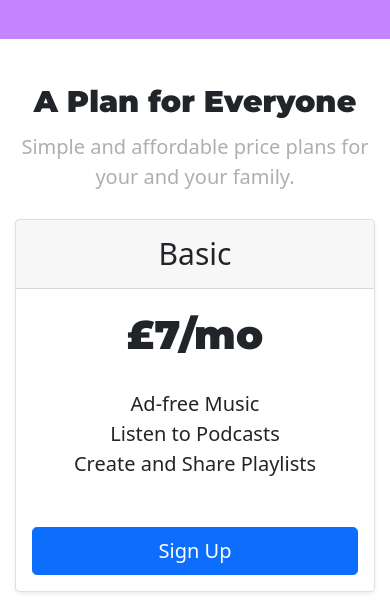
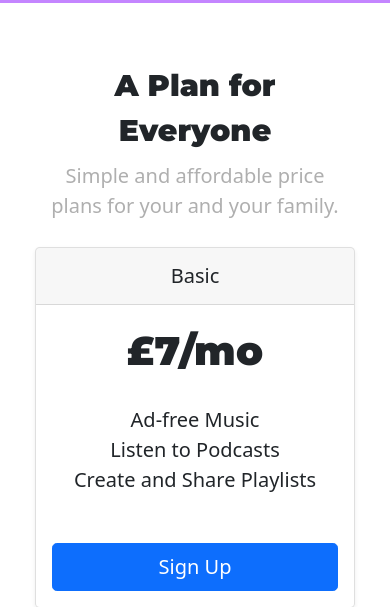
Before and after one commit to borregaio/melodi, a plain HTML site: page index.html in a window 390 px wide. Shown: the part 2148-2755 px from the top of the page. Drawn offline with nearby package versions, Linux system fonts and the light colour scheme.

Commit message:
bootstrap try

```diff
--- a/css/styles.css
+++ b/css/styles.css
@@ -191,7 +191,7 @@ p {
   }
 
   h4 {
-    font-size: 30px;
+    font-size: 20px;
   }
 
   p {
@@ -212,7 +212,7 @@ p {
 
   #pricing {
     margin-top: 20px;
-    padding: 20px;
+    padding: 40px;
     text-align: center;
   }
 }
```
